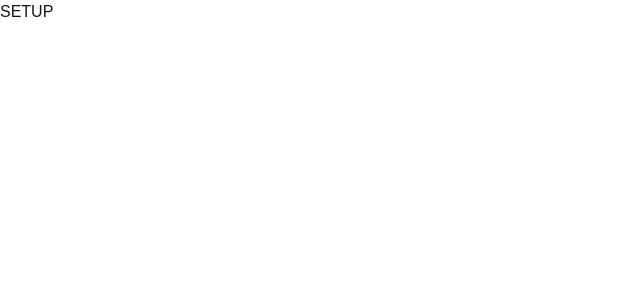
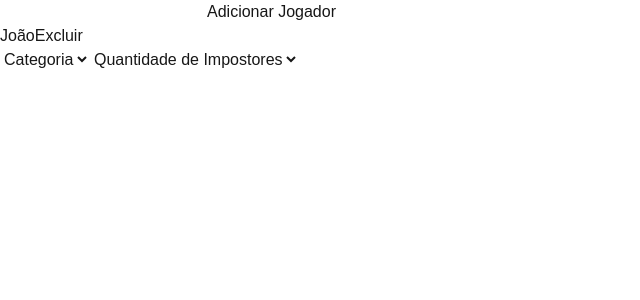
Before and after one commit to MateusDanieel/impostor, a Next.js app: page / in a window 1280 px wide. Shown: the top 300 px of the page, without its empty margins (0-640 px from the left). Built offline with nearby package versions, Linux system fonts and the light colour scheme.

Commit message:
feat: implement initial game setup phase with player input, category selection, and impostor count

```diff
--- a/app/page.tsx
+++ b/app/page.tsx
@@ -1,15 +1,23 @@
 "use client";
 
 import { useState } from "react";
-import { Phase } from "@/types/game";
+import { Phase, Player } from "@/types/game";
+import { Setup } from "@/components/Setup"
 
 export default function Home() {
 
   const [phase, setPhase] = useState<Phase>("setup");
+  const [players, setPlayers] = useState<Player>();
 
   return (
     <>
-      {phase === 'setup' ? 'SETUP' : 'REVEAL'}
+      {phase === 'setup' &&
+        <Setup
+          players=""
+          categoryId=""
+          impostorCount=""
+        />
+      }
     </>
   );
 }
--- /dev/null
+++ b/components/Setup.tsx
@@ -0,0 +1,30 @@
+export const Setup = (players, categoryId, impostorCount) => {
+    return (
+        <>
+
+            <input type="text" />
+            <button type="button">Adicionar Jogador</button>
+
+            <table>
+                <tbody>
+                    <tr>
+                        <td>João</td>
+                        <td>
+                            <button type="button">Excluir</button>
+                        </td>
+                    </tr>
+                </tbody>
+            </table>
+
+            <select>
+                <option selected disabled>Categoria</option>
+            </select>
+
+            <select>
+                <option selected disabled>Quantidade de Impostores</option>
+                <option value="1">1</option>
+                <option value="2">2</option>
+            </select>
+        </>
+    );
+}
--- a/data/categories.ts
+++ b/data/categories.ts
@@ -0,0 +1,17 @@
+export const categories = [
+    {
+        id: "food",
+        label: "Comidas",
+        words: ["Lasanha", "Pizza", "Hambúrguer", "Sushi", "Bolo", "Pastel", "Strogonoff", "Panqueca", "Torta", "Coxinha", "Esfiha", "Paçoca", "Cupcake"]
+    },
+    {
+        id: "teams",
+        label: "Times",
+        words: ["Corinthians", "Palmeiras", "Santos", "São Paulo", "Flamengo", "Fluminense", "Botafogo", "Cruzeiro", "Chapecoense", "Athletico Paranaense", "Bahia", "Bragantino", "Ceará", "Coritiba", "Fortaleza", "Goiás", "Grêmio", "Internacional", "Juventude", "Sport", "Vasco da Gama", "Barcelona", "Real Madrid", "Celta de Vigo", "Manchester United", "Liverpool", "Manchester City", "Juventus", "Arsenal", "Chelsea", "Shakhtar Donetsk", "Atlético Mineiro", "Atlético de Madrid", "Red Bull Leipzig", "Bayer Leverkusen", "Inter de Milão", "Napoli", "Milan", "Roma", "Inter Miami", "LA Galaxy", "Chivas Guadalajara", "Boca Juniors", "Atlético Nacional", "River Plate", "Peñarol", "Colo-Colo", "Tolima", "Talleres", "Independiente", "Lyon", "Paris Saint-Germain", "Tottenham", "Sporting Lisboa", "Porto", "Benfica", "Al-Hilal", "Al-Nasr", "Al-Ittihad", "Borussia Dortmund", "Real Betis"]
+    },
+    {
+        id: "famous",
+        label: "Pessoas famosas",
+        words: ["Messi", "Cristiano Ronaldo", "LeBron James", "Kobe Bryant", "Michael Jordan", "Michael Jackson", "Brad Pitt", "Justin Bieber", "Vin Diesel", "Samuel L. Jackson", "Michael B. Jordan", "Wagner Moura", "Selton Melo", "Shakira", "Elon Musk", "Akira Toriyama", "Santos Dummond", "Monteiro Lobato", "Celso Portioli", "Silvio Santos", "Tim Maia", "Neymar"]
+    }
+]
```
